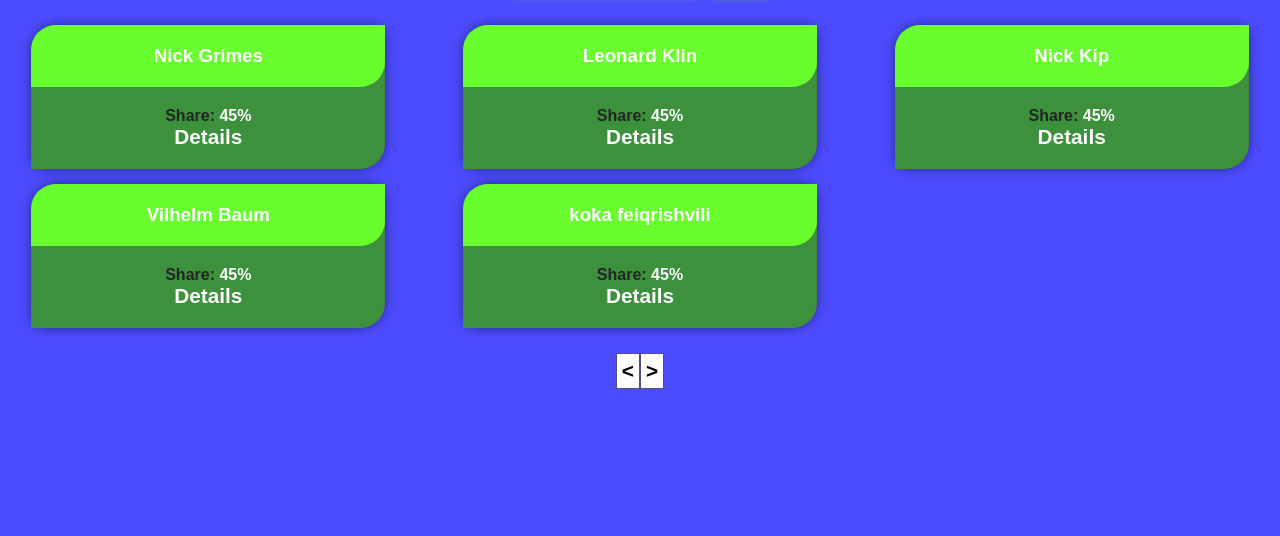
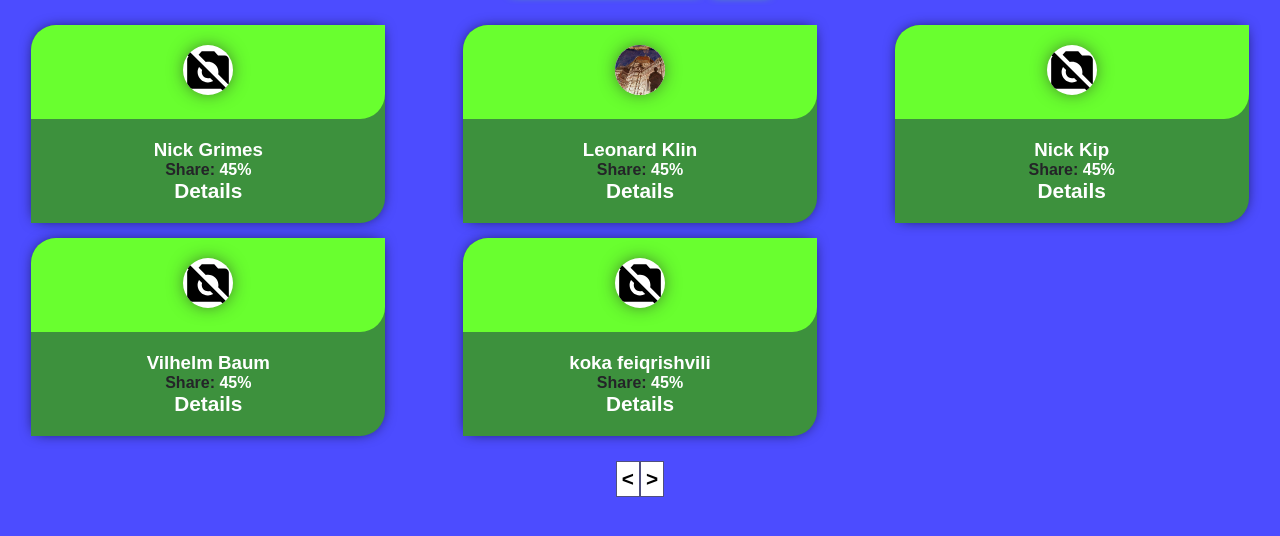
Before and after one commit to Christus5/Car-Wash, a Django app: page /employees/0/ in a window 1280 px wide. Shown: the part 193-729 px from the top of the page. Run offline with Django 3.2, Linux system fonts and the light colour scheme; data comes from the database, SQL or seed files in the repository; both versions use the stored data as it was after the commit.

Commit message:
make bit changes to image field and add avatars in front

```diff
--- a/carwash/settings.py
+++ b/carwash/settings.py
@@ -122,7 +122,7 @@ USE_TZ = True
 STATIC_URL = '/static/'
 
 MEDIA_URL = '/media/'
-MEDIA_ROOT = 'media'
+MEDIA_ROOT = BASE_DIR / 'media'
 
 STATICFILES_DIRS = [
     BASE_DIR / 'static'
--- a/carwash/urls.py
+++ b/carwash/urls.py
@@ -13,11 +13,13 @@ Including another URLconf
     1. Import the include() function: from django.urls import include, path
     2. Add a URL to urlpatterns:  path('blog/', include('blog.urls'))
 """
+from django.conf.urls.static import static
 from django.contrib import admin
 from django.urls import (path, include)
 
+from carwash import settings
 
 urlpatterns = [
     path('', include('washapp.urls')),
     path('admin/', admin.site.urls),
-]
+] + static(settings.MEDIA_URL, document_root=settings.MEDIA_ROOT)
--- a/static/washapp/base.css
+++ b/static/washapp/base.css
@@ -276,6 +276,13 @@ a:hover {
     background: var(--lime);
 }
 
+.card .image {
+    border-radius: 50%;
+    width: 50px;
+    box-shadow: 0 0 20px -5px var(--graphite);
+    background: white;
+}
+
 .card > section {
     box-sizing: border-box;
     text-align: center;
--- a/washapp/models.py
+++ b/washapp/models.py
@@ -9,7 +9,7 @@ from django.utils import timezone
 class Employee(models.Model):
     name = models.CharField(max_length=100)
     last_name = models.CharField(max_length=100)
-    avatar = models.ImageField(default='washapp/no_image.svg' ,upload_to='washapp/employees')
+    avatar = models.ImageField(default='washapp/no_image.svg' ,upload_to='washapp/employees/')
     share = models.PositiveSmallIntegerField(default=45)
 
     created = models.DateTimeField(auto_now_add=True, verbose_name='Hired')
--- a/washapp/templates/washapp/employees_list/gird_view.html
+++ b/washapp/templates/washapp/employees_list/gird_view.html
@@ -2,9 +2,11 @@
     {% for employee in employees %}
         <div class="card">
             <header>
-                <h3>{{ employee }}</h3>
+                <img src="{{ employee.avatar.url }}" alt="employee_avatar" class="image"/>
             </header>
             <section>
+                <h3>{{ employee }}</h3>
+
                 <p><span style="color: var(--graphite)">Share:</span> {{ employee.share }}%</p>
                 <a href="{% url 'detail' employee.id %}">Details</a>
             </section>
```
Also changed, not shown: db.sqlite3, media/washapp/employees/avatar_01.jpg (added), washapp/migrations/0010_auto_20210212_2102.py (added).
